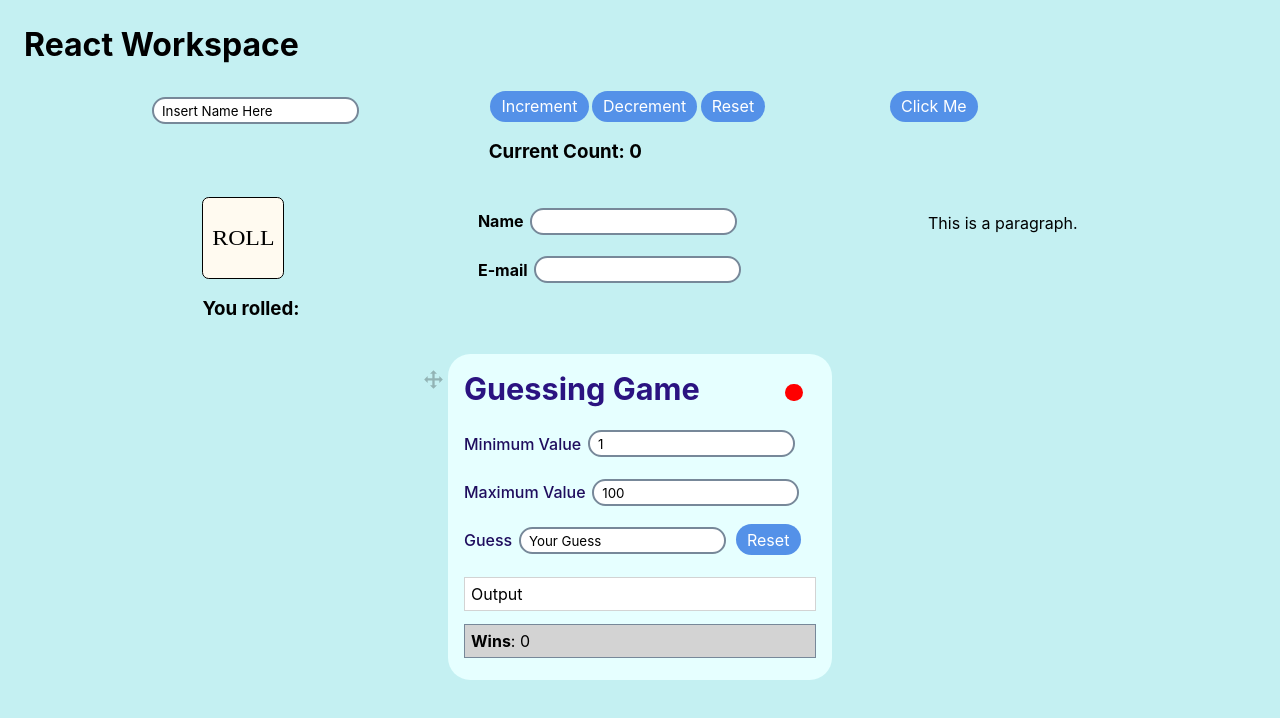
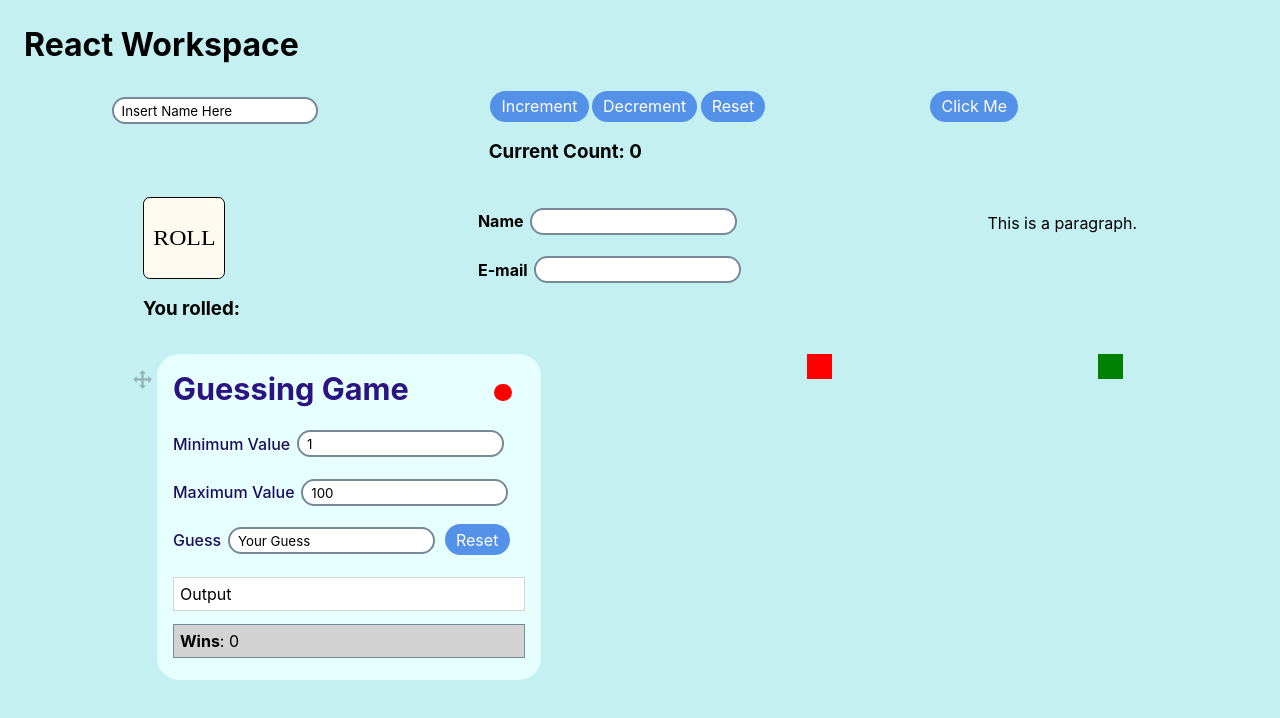
Before and after one commit to tacoplat/react-workspace, a React (Create React App) app: page / in a window 1280 px wide. Shown: the top 718 px of the page. Built offline with nearby package versions, Linux system fonts and the light colour scheme.

Commit message:
draggable-test

```diff
--- a/src/App.js
+++ b/src/App.js
@@ -4,6 +4,7 @@
 import Dice from './components/dice';
 import TextField from './components/textfield';
 import Draggable from 'react-draggable';
+import Countdown from './components/countdown'
 
 var defaultGuess = "Your Guess";
 
@@ -23,7 +24,8 @@
       disabled: "",
       debug: 0,
       randLength: String(randomNbr).length + "ch",
-      wins: 0
+      wins: 0,
+      changeColor: 0
     }
   }
 
@@ -159,6 +161,39 @@
   }
 }
 
+changeColor(e) {
+  var obj = document.getElementById("test");
+  var rect = obj.getBoundingClientRect();
+
+  var obj2 = document.getElementById("test-2");
+  var rect2 = obj2.getBoundingClientRect();
+
+  this.setState({
+    x: rect.left,
+    y: rect.top,
+    x2: rect2.left,
+    y2: rect2.top
+  });
+
+  if((this.state.x > (this.state.x2 - 2) && this.state.x < (this.state.x2 + 2)) && this.state.y > (this.state.y2 - 2) && this.state.y < (this.state.y2 + 2)) {
+    obj.style.top = rect2.top;
+    obj.style.left = rect2.left;
+    obj.style.bottom = rect2.bottom;
+    obj.style.right = rect2.right;
+    if(this.state.changeColor == 0) {
+      this.setState({
+        changeColor: 1
+      });
+    } else {
+      this.setState({
+        changeColor: 0
+      });
+    }
+  }
+
+console.log(rect.left, rect.top);
+}
+
 render() {
   return (
     <div className="App">
@@ -176,7 +211,7 @@
         <p>This is a paragraph.</p>
 
   <div class='break'></div>
-        <Draggable handle="#drag">
+        <Draggable handle='#drag' axis="x">
           <div id='game'>
             <button id='debuggame' onClick={(e)=>this.toggleDebug(e)} class={this.state.debug ? "dbgactive" : ""}></button>
             <h3 id='gameheader'>Guessing Game</h3>
@@ -206,6 +241,14 @@
             </div>
           </div>
         </Draggable>
+        {/*<Countdown eventName='Last week of March' eventDate='03/29/2021'></Countdown>
+        <Countdown eventName='First week of May' eventDate='05/03/2021'></Countdown>
+        <Countdown eventName='End of school year' eventDate='06/28/2021'></Countdown>*/}
+        <Draggable onStop={(e) => {this.changeColor(e)}}>
+          <div id="test">
+          </div>
+        </Draggable>
+        <div id="test-2" className={this.state.changeColor ? "blue" : ""}></div>
       </div>
     </div>
   );
--- /dev/null
+++ b/src/components/countdown.js
@@ -0,0 +1,40 @@
+import React, { Component } from 'react';
+import moment from 'moment';
+
+class Countdown extends Component {
+    constructor(props) {
+        super(props);
+        this.state = {
+            timeLeft: "Calculating..."
+        };
+    }
+
+    calculateDifference() {
+        var nowDate = new Date();
+        var eventDate = new Date(this.props.eventDate);
+        var timeDiff = Math.round(moment.duration(eventDate.getTime() - nowDate.getTime()).asDays()) + " day(s)";
+
+        this.setState({
+            timeLeft: timeDiff
+        });
+    }
+
+    componentDidMount() {
+        this.interval = setInterval(() => this.calculateDifference(), 1000);
+    }
+
+    componentWillUnmount() {
+        clearInterval(this.interval);
+    }
+
+    render()
+    {
+        return(
+        <div className='countdown noselect'>
+            <h2>Days until <span class='eventName'>{this.props.eventName}</span></h2>
+            <span>{this.state.timeLeft}</span>
+        </div>
+        );
+    }
+}
+export default Countdown;
--- a/src/index.css
+++ b/src/index.css
@@ -25,7 +25,7 @@
 .container {
     display: flex;
     flex-wrap: wrap;
-    justify-content: space-evenly;
+    justify-content: space-around;
 }
 
 .btn {
@@ -223,3 +223,35 @@
 #drag:active {
     cursor: grabbing;
 }
+.countdown {
+    background-image: linear-gradient(to bottom right, #edfff2, #daf7e1);
+    border-radius: 2em;
+    padding: 0.5em 1.5em 2em;
+    text-align: center;
+    height: 10%;
+    flex-shrink: 3;
+    flex-basis: content;
+}
+.eventName {
+    color: #434a45;
+    transition: color 0.25s ease-in-out;
+    font-weight: 600;
+}
+.eventName:hover {
+    color: #849187;
+}
+#test {
+    background-color: red;
+    width: 25px;
+    height: 25px;
+}
+
+#test-2 {
+    background-color: green;
+    width: 25px;
+    height: 25px;
+}
+
+.blue {
+    background-color: blue !important;
+}
```
